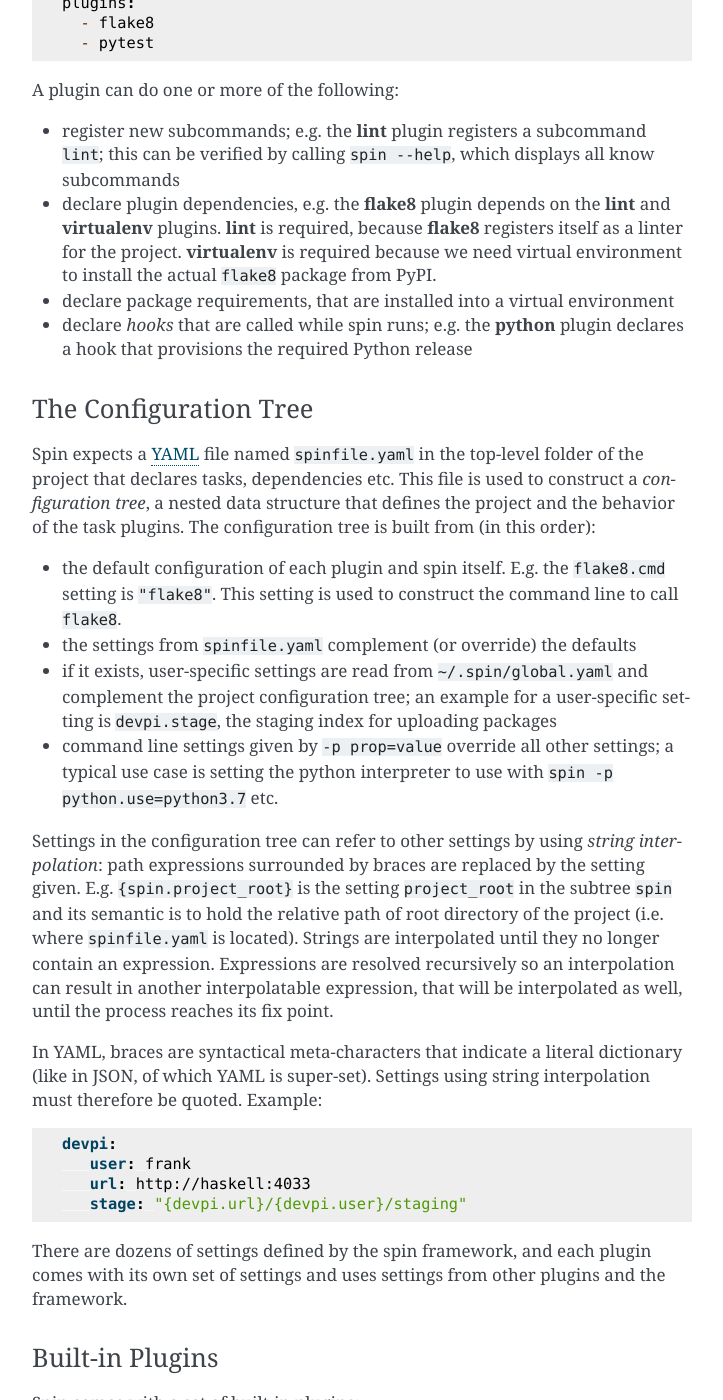
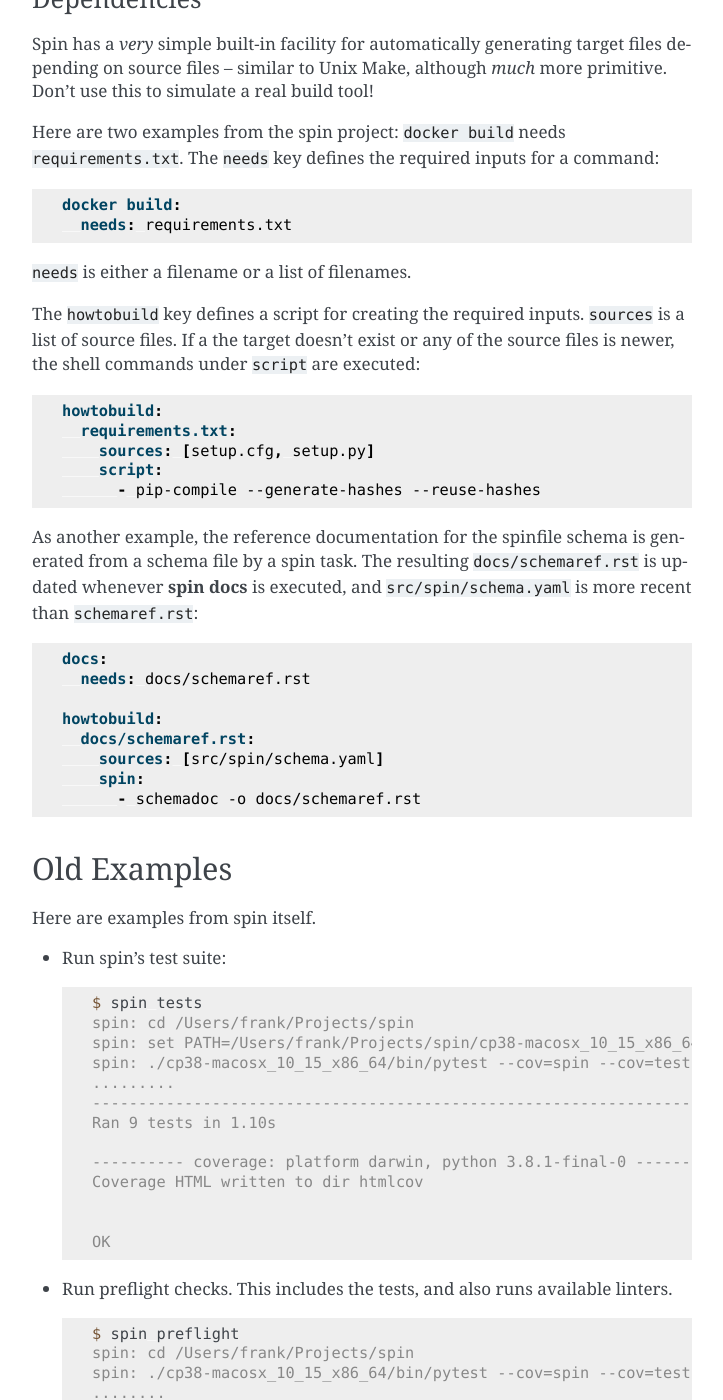
Before and after one commit to cslab/csspin, a Sphinx documentation site: the page built from docs/userman.rst, in a window 1280 px wide and 1400 px high, scrolled down 4360 px. Shown: the whole window, without its empty margins (388-1111 px from the left). Built offline with Sphinx 7.4.7, drawn with Linux system fonts in a browser that asks for light colours; some of the changed text lies outside the part shown.

Commit message:
some restructuring

```diff
--- a/docs/userman.rst
+++ b/docs/userman.rst
@@ -192,10 +196,107 @@
 an interpolation can result in another interpolatable expression, that
 will be interpolated as well, until the process reaches its fix point.
 
+In YAML, braces are syntactical meta-characters that indicate a
+literal dictionary (like in JSON, of which YAML is
+super-set). Settings using string interpolation must therefore be
+quoted. Example:
 
-=========
-Old Stuff
-=========
+.. code-block:: yaml
+
+   devpi:
+      user: frank
+      url: http://haskell:4033
+      stage: "{devpi.url}/{devpi.user}/staging"
+
+
+Extra Tasks
+-----------
+
+If a project needs a few extra tasks, those can be defined explicitly
+in spinfile using ``extra-tasks``: for each new task a key is added,
+and each task can define the following sub-keys:
+
+* ``script``: a list of shell commands
+* ``env``: a dictionary of environment variables, that should be set
+  when runing the shell commands
+* ``spin``: a list of spin commands (without ``spin``)
+* ``help``: help text to display
+
+The following example adds ``pipx-install`` and ``all`` as tasks to
+spin:
+
+.. code-block:: yaml
+
+   extra-tasks:
+     pipx-install:
+       env:
+         USE_EMOJI: no
+       script:
+         - pipx install --force --editable .
+       help: |
+         This installs spin via pipx
+
+     all:
+       spin:
+         - build
+	 - tests
+	 - docs
+	 - package
+	 - upload
+
+
+Dependencies
+------------
+
+Spin has a *very* simple built-in facility for automatically
+generating target files depending on source files -- similar to Unix
+Make, although *much* more primitive. Don't use this to simulate a
+real build tool!
+
+Here are two examples from the spin project: ``docker build`` needs
+:file:`requirements.txt`. The ``needs`` key defines the required
+inputs for a command:
+
+.. code-block:: yaml
+
+   docker build:
+     needs: requirements.txt
+
+``needs`` is either a filename or a list of filenames.
+
+The ``howtobuild`` key defines a script for creating the required
+inputs. ``sources`` is a list of source files. If a the target doesn't
+exist or any of the source files is newer, the shell commands under
+``script`` are executed:
+
+.. code-block:: yaml
+
+   howtobuild:
+     requirements.txt:
+       sources: [setup.cfg, setup.py]
+       script:
+         - pip-compile --generate-hashes --reuse-hashes
+
+As another example, the reference documentation for the spinfile
+schema is generated from a schema file by a spin task. The resulting
+:file:`docs/schemaref.rst` is updated whenever :program:`spin docs` is
+executed, and :file:`src/spin/schema.yaml` is more recent than
+:file:`schemaref.rst`:
+
+.. code-block:: yaml
+
+   docs:
+     needs: docs/schemaref.rst
+
+   howtobuild:
+     docs/schemaref.rst:
+       sources: [src/spin/schema.yaml]
+       spin:
+         - schemadoc -o docs/schemaref.rst
+
+
+Old Examples
+============
 
 Here are examples from spin itself.
 
@@ -273,56 +374,6 @@
   Python release
 
 
-The Configuration Tree
-----------------------
-
-Spin expects a `YAML <https://yaml.org/>`_ file named
-``spinfile.yaml`` in the top-level folder of the project that declares
-tasks, dependencies etc. This file is used to construct a
-*configuration tree*, a nested data structure that defines the project
-and the behavior of the task plugins. The configuration tree is built
-from (in this order):
-
-* the default configuration of each plugin and spin itself. E.g. the
-  ``flake8.cmd`` setting is ``"flake8"``. This setting is used to
-  construct the command line to call ``flake8``.
-* the settings from ``spinfile.yaml`` complement (or override) the
-  defaults
-* if it exists, user-specific settings are read from
-  ``~/.spin/global.yaml`` and complement the project configuration
-  tree; an example for a user-specific setting is ``devpi.stage``, the
-  staging index for uploading packages
-* command line settings given by ``-p prop=value`` override all other
-  settings; a typical use case is setting the python interpreter to
-  use with ``spin -p python.use=python3.7`` etc.
-
-Settings in the configuration tree can refer to other settings by
-using *string interpolation*: path expressions surrounded by braces
-are replaced by the setting given. E.g. ``{spin.project_root}`` is the
-setting ``project_root`` in the subtree ``spin`` and its semantic is
-to hold the relative path of root directory of the project (i.e. where
-``spinfile.yaml`` is located). Strings are interpolated until they no
-longer contain an expression. Expressions are resolved recursively so
-an interpolation can result in another interpolatable expression, that
-will be interpolated as well, until the process reaches its fix point.
-
-In YAML, braces are syntactical meta-characters that indicate a
-literal dictionary (like in JSON, of which YAML is
-super-set). Settings using string interpolation must therefore be
-quoted. Example:
-
-.. code-block:: yaml
-
-   devpi:
-      user: frank
-      url: http://haskell:4033
-      stage: "{devpi.url}/{devpi.user}/staging"
-
-There are dozens of settings defined by the spin framework, and each
-plugin comes with its own set of settings and uses settings from other
-plugins and the framework.
-
-
 
 Built-in Plugins
 ----------------
@@ -343,20 +394,9 @@
 * **test** -- provide subcommand ``tests`` that runs automatic tests
 
 
-Workflows
----------
-
-Workflows are simply plugins that trigger tasks from other
-plugins. **lint** is a simple workflow that launches all linters set
-for the project. Another workflow is **preflight** that runs tests and
-lint checks.
-
-We plan to add things similar (and better) than those in the driver
-``Makefile`` currently used for `cs.platform` (**to be completed**).
-
 
 Cruising
---------
+========
 
 Spin supports running itself in one or many docker containers (and
 maybe elsewhere in the future). This is called *cruising*, and it is
@@ -426,126 +466,6 @@
 this means running the requested task for all supported platforms.
 
 
-Example
-=======
-
-The following shows an invocation of ``spin lint`` when nothing has
-been provisioned yet.
-
-.. code-block:: console
-
-   $ spin lint --all
-   spin: cd /Users/frank/Projects/spin
-
-
-The project requires Python 3.8.1 which is provisioned by the
-**python** plugin using ``python-build`` from the ``pyenv``
-distribution (on Windows **python** would use ``nuget``).
-
-.. code-block:: console
-
-   spin: Installing Python 3.8.1 to /Users/frank/.spin/macosx_10_15_x86_64/python/3.8.1
-   spin: set PYTHON_BUILD_CACHE_PATH=/Users/frank/.spin/cache
-   spin: /Users/frank/.spin/pyenv/plugins/python-build/bin/python-build 3.8.1 /Users/frank/.spin/macosx_10_15_x86_64/python/3.8.1
-   python-build: use openssl@1.1 from homebrew
-   python-build: use readline from homebrew
-   Installing Python-3.8.1...
-   python-build: use readline from homebrew
-   python-build: use zlib from xcode sdk
-   Installed Python-3.8.1 to /Users/frank/.spin/macosx_10_15_x86_64/python/3.8.1
-   spin: /Users/frank/.spin/macosx_10_15_x86_64/python/3.8.1/bin/python -m pip install -q --upgrade pip wheel
-   spin: /Users/frank/.spin/macosx_10_15_x86_64/python/3.8.1/bin/python -m pip install virtualenv
-
-
-Next, the **virtualenv** plugin creates a virtual environment in the
-project directory and installs all packages required by the project
-(via the ``requirements`` key in ``spinfile.yaml``), or by the plugins
-used.
-
-.. code-block:: console
-
-   spin: /Users/frank/.spin/macosx_10_15_x86_64/python/3.8.1/bin/python \
-	 -m virtualenv -q \
-	 -p /Users/frank/.spin/macosx_10_15_x86_64/python/3.8.1/bin/python \
-	 ./cp38-macosx_10_15_x86_64
-   spin: ./cp38-macosx_10_15_x86_64/bin/pip -q install radon
-   spin: ./cp38-macosx_10_15_x86_64/bin/pip -q install pytest
-   spin: ./cp38-macosx_10_15_x86_64/bin/pip -q install pytest-cov
-   spin: ./cp38-macosx_10_15_x86_64/bin/pip -q install pytest-tldr
-   spin: ./cp38-macosx_10_15_x86_64/bin/pip -q install flake8
-   spin: ./cp38-macosx_10_15_x86_64/bin/pip -q install flake8-fixme
-   spin: ./cp38-macosx_10_15_x86_64/bin/pip -q install flake8-import-order
-   spin: ./cp38-macosx_10_15_x86_64/bin/pip -q install flake8-comprehensions
-   spin: ./cp38-macosx_10_15_x86_64/bin/pip -q install flake8-copyright
-   spin: ./cp38-macosx_10_15_x86_64/bin/pip -q install flake8-bugbear
-   spin: ./cp38-macosx_10_15_x86_64/bin/pip -q install devpi-client
-   spin: ./cp38-macosx_10_15_x86_64/bin/pip -q install keyring
-
-If the project has a ``setup.py`` it is installed into the virtual
-environment in development mode:
-
-.. code-block:: console
-
-   spin: ./cp38-macosx_10_15_x86_64/bin/pip -q install -e .
-
-
-Finally, ``spin`` modifies ``PATH`` to include the virtual environment
-and launches all linters declared for this project (``flake8`` and
-``radon`` in this case).
-
-
-.. code-block:: console
-
-   spin: set PATH=/Users/frank/Projects/spin/cp38-macosx_10_15_x86_64/bin:$PATH
-   spin: flake8 ./src ./tests
-   spin: radon mi -n B ./src ./tests
-
-
-Invoking the same command a second time will naturally not
-re-provision everything, but simply launch the linters:
-
-.. code-block:: console
-
-   $ spin lint --all
-   spin: cd /Users/frank/Projects/spin
-   spin: set PATH=/Users/frank/Projects/spin/cp38-macosx_10_15_x86_64/bin:$PATH
-   spin: flake8 ./src ./tests
-   spin: radon mi -n B ./src ./tests
-
-Note that dependencies are taken care off automatically. Adding
-
-.. code-block:: yaml
-
-   requirements:
-      - flake8-docstrings
-
-to ``spinfile.yaml`` will automatically add the requested package to
-the virtual environment:
-
-.. code-block:: console
-
-   $ spin lint --all
-   spin: cd /Users/frank/Projects/spin
-   spin: ./cp38-macosx_10_15_x86_64/bin/pip -q install flake8-docstrings
-   spin: set PATH=/Users/frank/Projects/spin/cp38-macosx_10_15_x86_64/bin:$PATH
-   spin: flake8 ./src ./tests
-   ./src/spin/cruise.py:15:1: D103 Missing docstring in public function
-   ./src/spin/cruise.py:25:1: D103 Missing docstring in public function
-   ./src/spin/cruise.py:39:1: D103 Missing docstring in public function
-   ... and so on ...
-
-
-Simply removing the ``requirements`` setting from ``spinfile.yaml``
-will not remove that package, though. We can either simply remove that
-environment, or use ``spin exec`` to run ``pip`` inside the
-environment:
-
-.. code-block:: console
-
-   $ spin exec pip uninstall flake8-docstrings
-
-
-
 Reference
 =========
 
@@ -557,10 +477,6 @@
 
 * ``<project_root>/.spin`` -- plugin packages and project-specific
   settings
-
-* ``<project_root>/<venv>`` -- platform/ABI specific virtual
-  environment (provisioned by the built-in plugin *virtualenv*)
-
 
 
 Sample ``global.yaml``
@@ -605,42 +521,6 @@
      cpytoolchain: "-e {HOME}/Projects/cpytoolchain"
 
 
-Understanding the Configuration Tree
-====================================
-
-The ``--debug`` option makes ``spin`` dump the configuration tree
-annotated with the places settings came from. Example:
-
-
-.. code-block:: console
-
-   $ spin --debug test
-   spinfile.yaml:1:     plugins:
-			  - 'flake8'
-			  - 'pytest'
-			  - 'devpi'
-			  - 'git'
-			  - 'radon'
-   spinfile.yaml:10:    cruise:
-   spinfile.yaml:11:      @docker:
-   spinfile.yaml:14:        opts:
-			      - '-p'
-			      - 'python.use=python'
-   src/spin/cli.py:38:      executor: <class 'spin.cruise.DockerExecutor'>
-   spinfile.yaml:15:      cp27-win:
-   spinfile.yaml:16:        banner: 'Manylinux Container with Python 2.7 on Windows'
-   spinfile.yaml:17:        image: 'registry.contact.de/cp27m-win_amd64'
-   spinfile.yaml:18:        tags:
-			      - 'docker'
-			      - 'windows'
-   spinfile.yaml:14:        opts:
-			      - '-p'
-			      - 'python.use=python'
-   src/spin/cli.py:38:      executor: <class 'spin.cruise.DockerExecutor'>
-   ~/.spin/global.yaml:8:   context: 'winsrv2019'
-   ~/.spin/global.yaml:9:   volprefix: 'c:'
-   ...
-
 .. hyperlinks
 
 .. _pytest: https://pytest.org/
```
Also changed, not shown: other parts of docs/userman.rst (+4 -0 lines).
